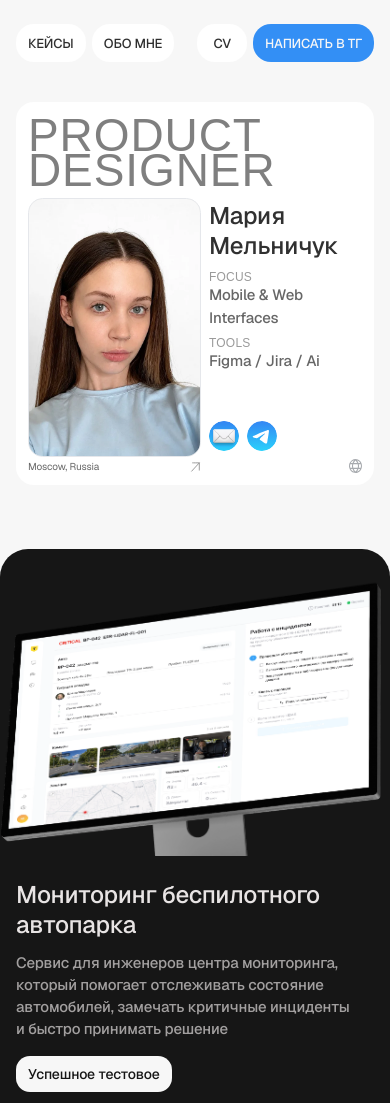
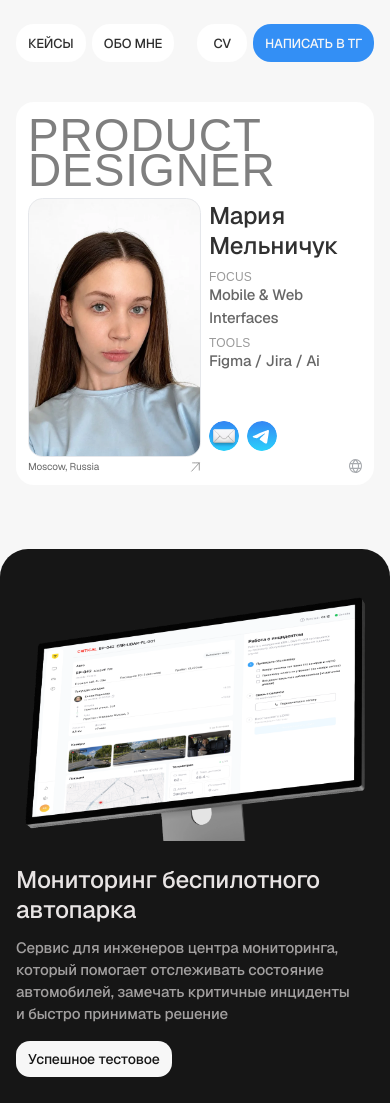
Before and after one commit to MariMel9212/portfolio, a Next.js app: page / in a window 390 px wide. Shown: the top 1103 px of the page. Built offline with nearby package versions, Linux system fonts and the light colour scheme; a web font is replaced by a local one.

Commit message:
Use a sharper export for the mobile taxi cover and scale it down a little.
Co-authored-by: leomel9922 <leomel9922@proton.me>

```diff
--- a/src/components/cases/cases-section.tsx
+++ b/src/components/cases/cases-section.tsx
@@ -30,13 +30,13 @@ function MobileTaxiCard() {
     <article className="case-card flex flex-col gap-6">
       <div
         className="relative -mx-4 w-[calc(100%+2rem)] overflow-hidden sm:-mx-6 sm:w-[calc(100%+3rem)]"
-        style={{ aspectRatio: "4537 / 3204" }}
+        style={{ aspectRatio: "6346 / 4232" }}
       >
         <img
           alt="Мониторинг беспилотного автопарка"
           className="case-cover absolute max-w-none"
-          style={{ left: "-28%", top: "-11%", width: "136%", height: "136%" }}
-          src={asset("/figma/cover-taxi.webp")}
+          style={{ left: "-11.9%", top: "-4.8%", width: "126%", height: "126%" }}
+          src={asset("/figma/cover-taxi-hq.webp")}
         />
       </div>
       <div className="flex flex-col gap-4">
```
Also changed, not shown: public/figma/cover-taxi-hq.webp (added).
